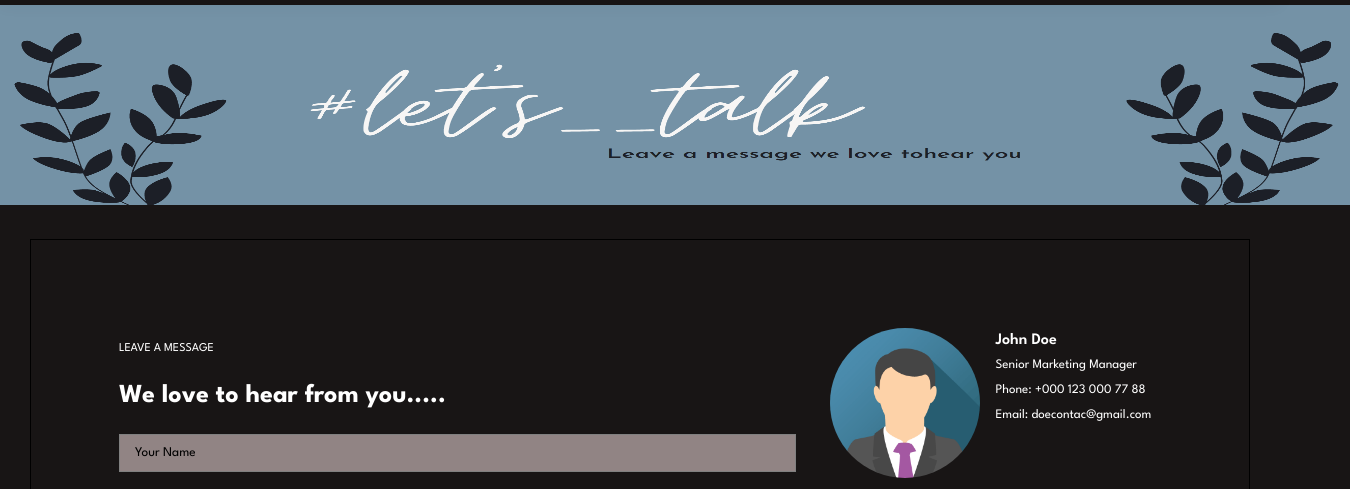
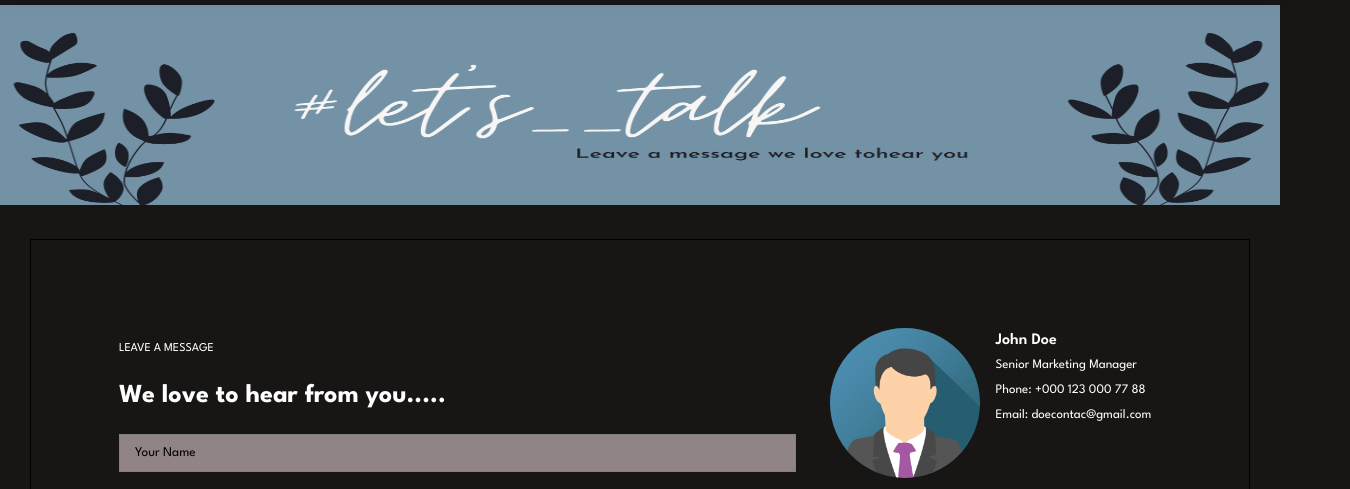
Before and after one commit to 13Srushti11/e-commerce, a plain HTML site: page contact.html in a window 1280 px wide. Shown: the part 239-728 px from the top of the page, 1350 px wide, since content can reach past the window. Drawn offline with Linux system fonts and the light colour scheme; a script that the page names is missing.

Commit message:
Update contact.html

```diff
--- a/contact.html
+++ b/contact.html
@@ -31,7 +31,7 @@
 
 
 <section id="page-banner">
-    <a href="contact.html"><img src="contactpic/contactban.png" width="1350" height="200"></a>
+    <a href="contact.html"><img src="contactpic/contactban.png" width="1350" height="200" class="main-1"></a>
 </section>
 
 
```
